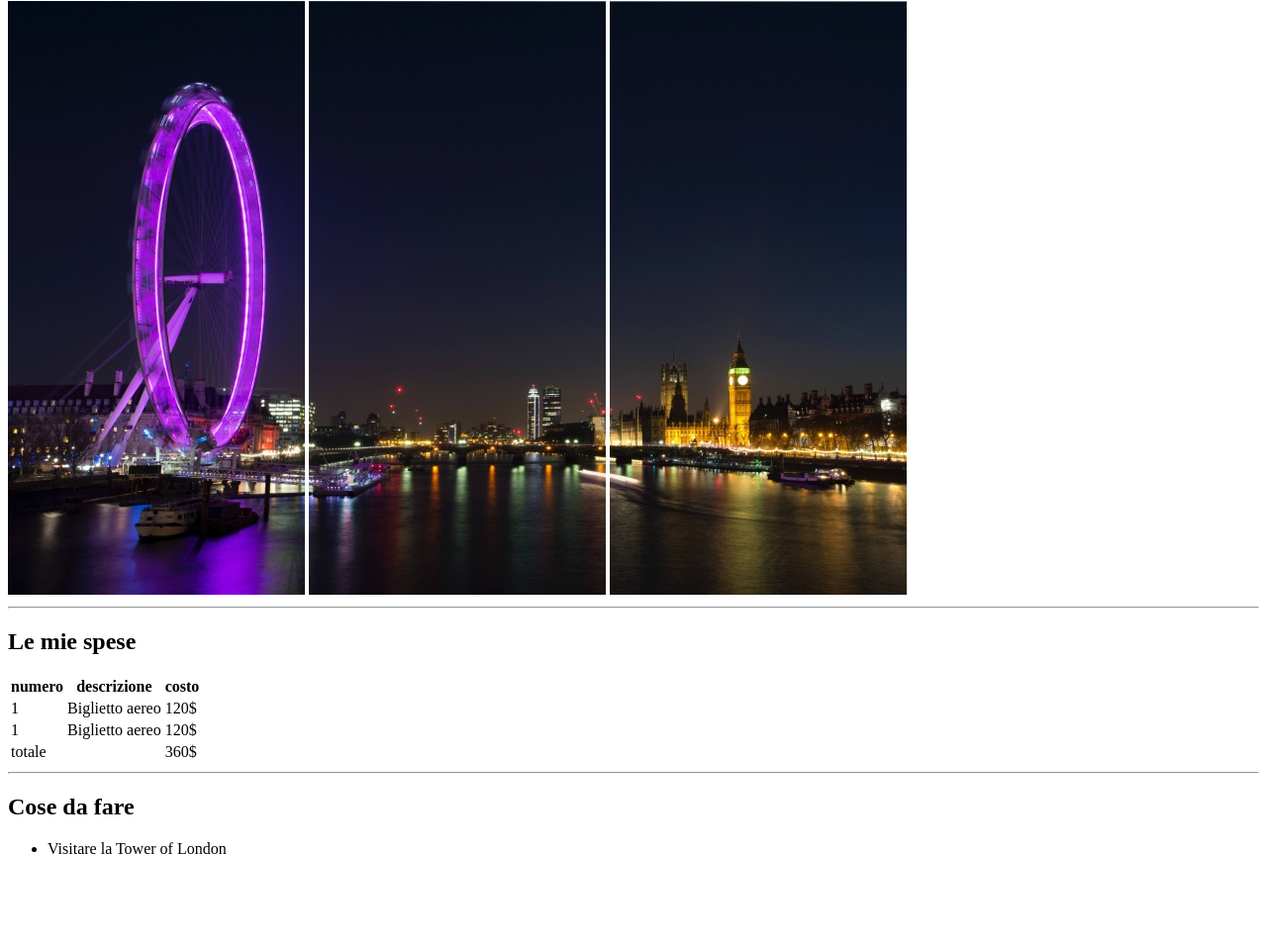
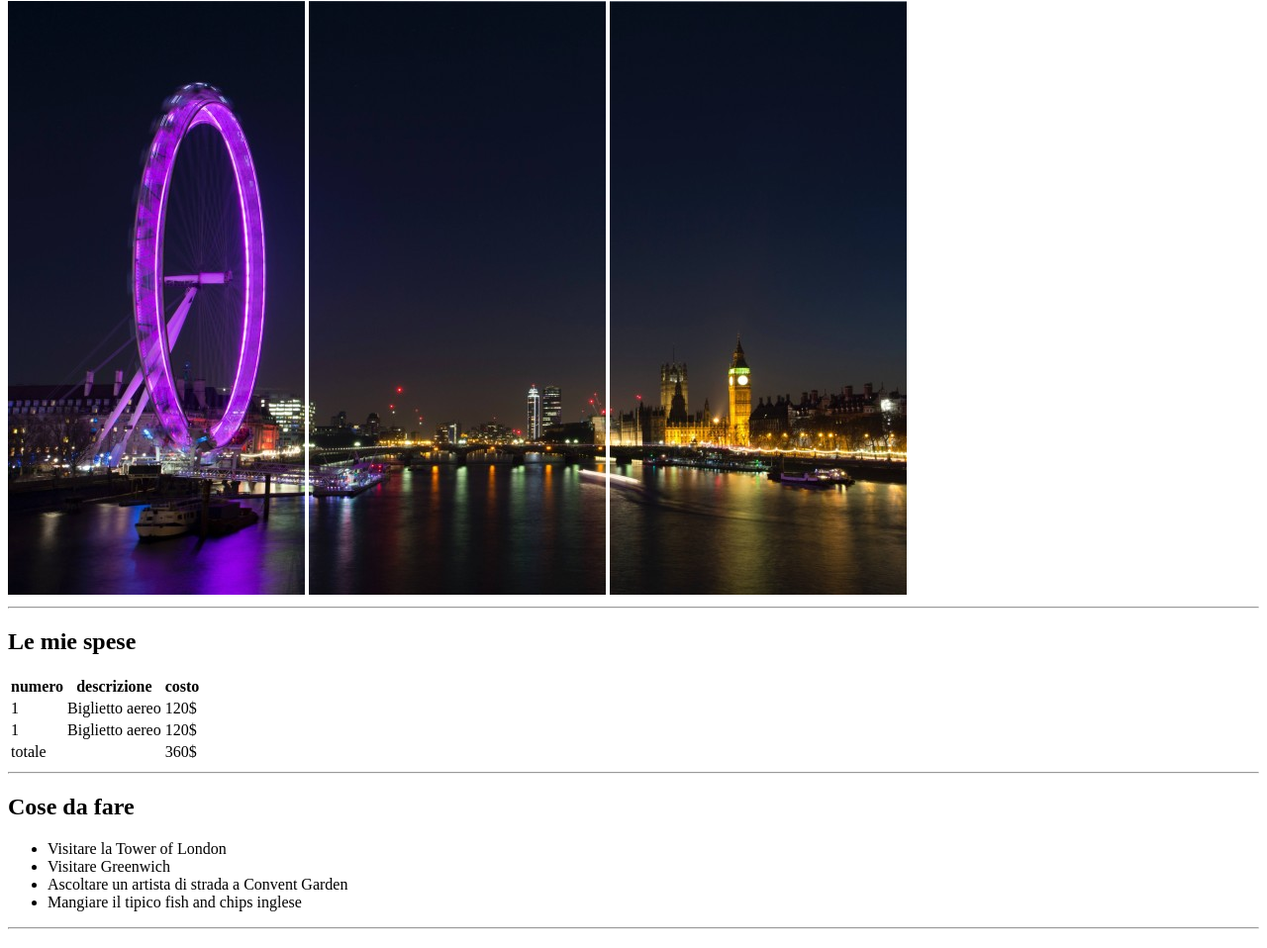
Before and after one commit to salvatore45/html-london-trip, a plain HTML site: page index.html in a window 1280 px wide. Shown: the part 79-1037 px from the top of the page at 99% size. Before the commit the page ends 962 px from the top, so only its background shows below. Drawn offline with Linux system fonts and the light colour scheme; files whose address does not match are found by name.

Commit message:
parte centrale

```diff
--- a/index.html
+++ b/index.html
@@ -41,7 +41,14 @@
         <h2>Cose da fare</h2>
         <ul>
             <li>Visitare la Tower of London</li>
+            <li>Visitare Greenwich</li>
+            <li>Ascoltare un artista di strada a Convent Garden</li>
+            <li>Mangiare il tipico fish and chips inglese</li>
         </ul>
+    </section>
+    <hr>
+    <section>
+        <h2></h2>
     </section>
 
 
```
